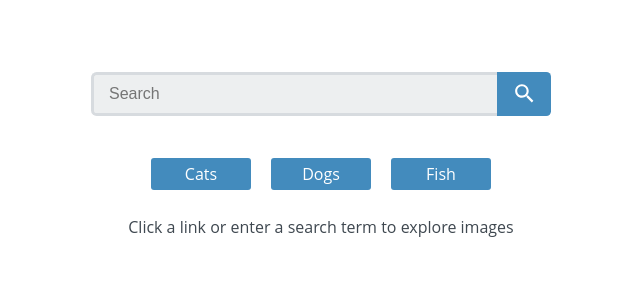
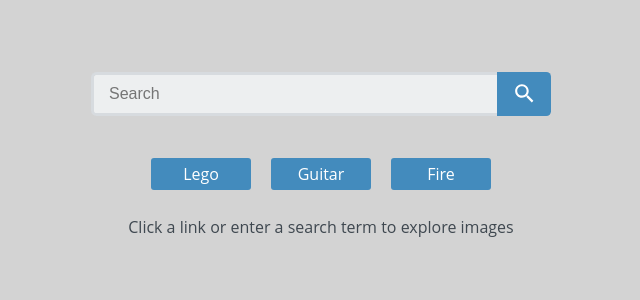
Before and after one commit to drewgilman/Techdegree-Project-11, a React (Create React App) app in the folder react-flickr-gallery/: page / in a window 1280 px wide. Shown: the top 300 px of the page, without its empty margins (319-959 px from the left). Built offline with nearby package versions, Linux system fonts and the light colour scheme; no server answers.

Commit message:
Final Submission
Finished all functionality

```diff
--- a/react-flickr-gallery/src/App.js
+++ b/react-flickr-gallery/src/App.js
@@ -5,16 +5,16 @@ import { BrowserRouter, Route } from 'react-router-dom';
 //App components
 import Header from './components/Header';
 import Start from './components/Start';
-import Cats from './components/Cats';
-import Dogs from './components/Dogs';
-import Fish from './components/Fish';
+import Legos from './components/Legos';
+import Guitars from './components/Guitars';
+import Fire from './components/Fire';
 import Search from './components/Search';
 
 
 class App extends Component {
 
   handleSubmit = (e, history, newText) => {
-    //{e.preventDefault();}
+    e.preventDefault();
     e.currentTarget.reset();
     let url = `/search/${newText}`;
     history.push(url);
@@ -27,9 +27,9 @@ class App extends Component {
       <Route path="/" render={ props =>
         <Header history={props.history} handleSubmit={this.handleSubmit}/>} />
           <Route exact path="/" component={Start}/>
-          <Route path="/cats" render={ () => <Cats term="cats"/>} />
-          <Route path="/dogs" render={ () => <Dogs term="dogs"/>} />
-          <Route path="/fish" render={ () => <Fish term="fish"/>} />
+          <Route path="/legos" render={ () => <Legos term="lego"/>} />
+          <Route path="/guitars" render={ () => <Guitars term="guitar"/>} />
+          <Route path="/fire" render={ () => <Fire term="fire"/>} />
           <Route path="/search/:searchTerm" render={ (props) => <Search term={props.match.params.searchTerm}/>}/>
       </div>
       </BrowserRouter>
--- a/react-flickr-gallery/src/components/Container.js
+++ b/react-flickr-gallery/src/components/Container.js
@@ -17,8 +17,14 @@ class Container extends Component {
     this.performSearch(this.props.term);
   }
 
+  componentDidUpdate(prevProps) {
+    if (this.props.term !== prevProps.term) {
+      this.performSearch(this.props.term);
+    }
+  }
+
   performSearch = (query) => {
-    axios.get(`https://api.flickr.com/services/rest/?method=flickr.photos.search&api_key=${apiKey}&tags=${query}&per_page=12&format=json&nojsoncallback=1
+    axios.get(`https://api.flickr.com/services/rest/?method=flickr.photos.search&api_key=${apiKey}&tags=${query}&sort=relevance&per_page=12&format=json&nojsoncallback=1
 `)
     .then(response => {
         this.setState({
--- a/react-flickr-gallery/src/components/Cats.js
+++ b/react-flickr-gallery/src/components/Fire.js
@@ -1,13 +1,13 @@
 import React from 'react';
 import Container from './Container';
 
-const Cats = (props) => {
+const Fire = (props) => {
   return (
     <div className="photo-container">
-      <h2>Images of {props.term}</h2>
+      <h2>{props.term} Images</h2>
       <Container term={props.term} />
     </div>
   );
 };
 
-export default Cats;
+export default Fire;
--- a/react-flickr-gallery/src/components/Dogs.js
+++ b/react-flickr-gallery/src/components/Guitars.js
@@ -1,13 +1,13 @@
 import React from 'react';
 import Container from './Container';
 
-const Dogs = (props) => {
+const Guitars = (props) => {
   return (
     <div className="photo-container">
-      <h2>Images of {props.term}</h2>
+      <h2>{props.term} Images</h2>
       <Container term={props.term} />
     </div>
   );
 };
 
-export default Dogs;
+export default Guitars;
--- a/react-flickr-gallery/src/components/Fish.js
+++ b/react-flickr-gallery/src/components/Legos.js
@@ -1,13 +1,13 @@
 import React from 'react';
 import Container from './Container';
 
-const Fish = (props) => {
+const Legos = (props) => {
   return (
     <div className="photo-container">
-      <h2>Images of {props.term}</h2>
+      <h2>{props.term} Images</h2>
       <Container term={props.term} />
     </div>
   );
 };
 
-export default Fish;
+export default Legos;
--- a/react-flickr-gallery/src/components/Navigation.js
+++ b/react-flickr-gallery/src/components/Navigation.js
@@ -5,9 +5,9 @@ const Navigation = () => {
   return(
     <nav className="main-nav">
       <ul>
-        <li><NavLink to="/cats">Cats</NavLink></li>
-        <li><NavLink to="/dogs">Dogs</NavLink></li>
-        <li><NavLink to="/fish">Fish</NavLink></li>
+        <li><NavLink to="/legos">Lego</NavLink></li>
+        <li><NavLink to="/guitars">Guitar</NavLink></li>
+        <li><NavLink to="/fire">Fire</NavLink></li>
       </ul>
     </nav>
   );
--- a/react-flickr-gallery/src/components/Search.js
+++ b/react-flickr-gallery/src/components/Search.js
@@ -4,7 +4,7 @@ import Container from './Container';
 const Search = (props) => {
   return (
     <div className="photo-container">
-      <h2>Images of {props.term}</h2>
+      <h2>{props.term} Images</h2>
       <Container term={props.term} />
     </div>
   );
--- a/react-flickr-gallery/src/index.css
+++ b/react-flickr-gallery/src/index.css
@@ -2,6 +2,7 @@ body {
   text-align: center;
   font-family: 'Open Sans', sans-serif;
   color: #3f4850;
+  background-color: lightgrey;
 }
 h2 {
   font-size: 2em;
```
